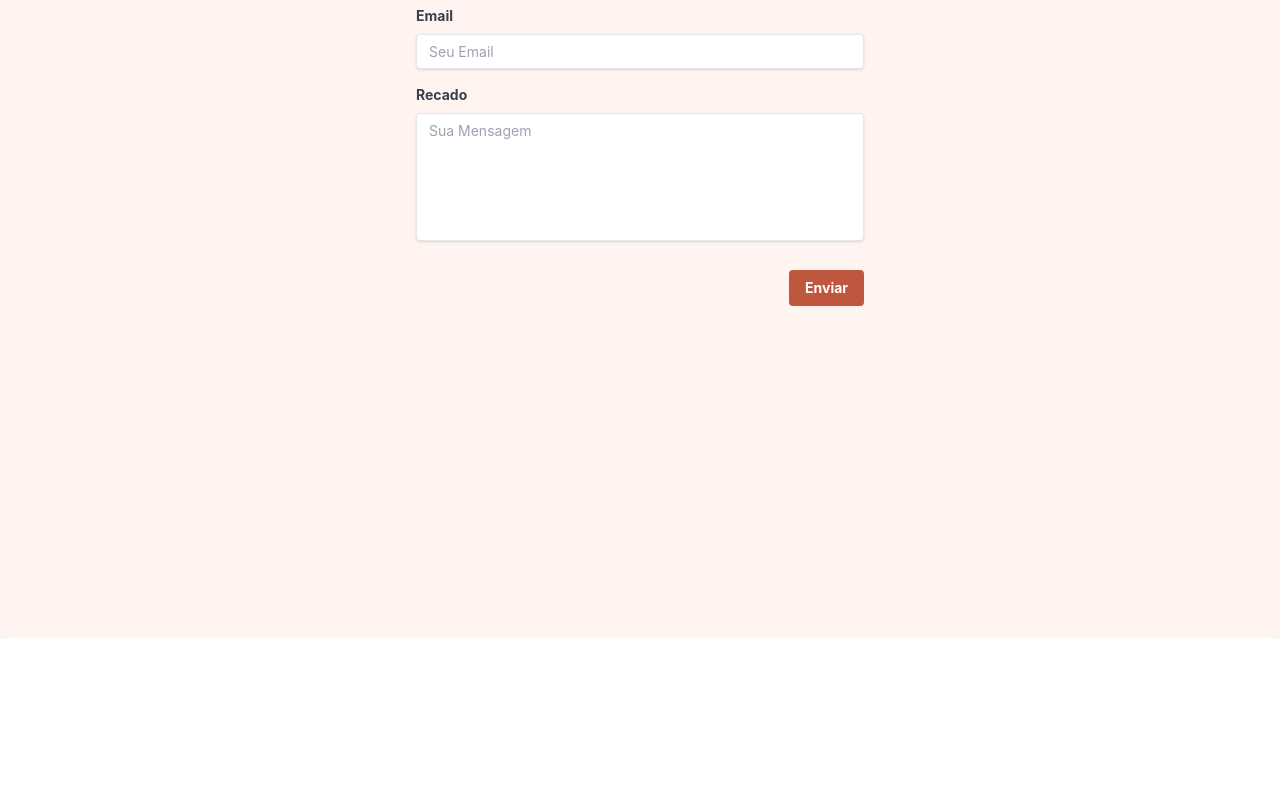
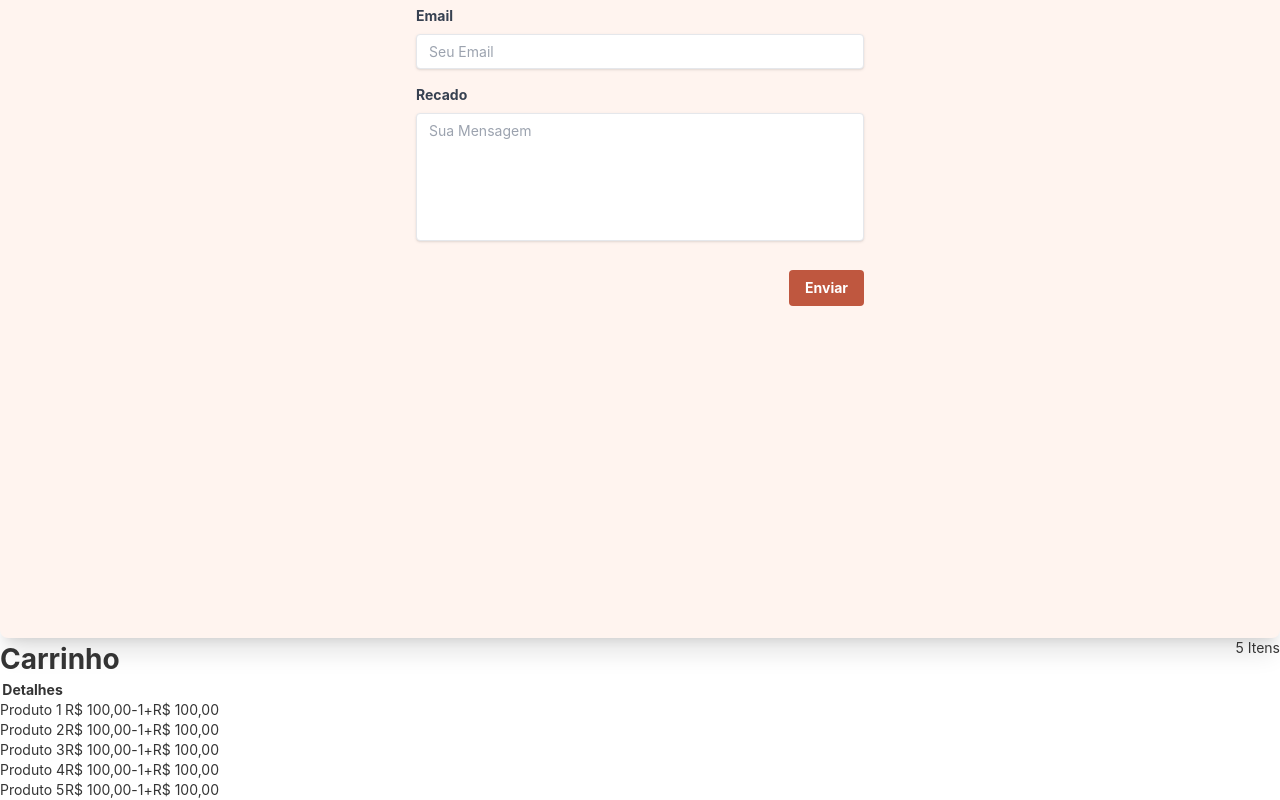
Before and after one commit to PedroLucasNeto/GiftList, a React (Vite) app: page / in a window 1280 px wide. Shown: the part 4212-5012 px from the top of the page. Before the commit the page ends 4850 px from the top, so only its background shows below. Built offline with nearby package versions, Linux system fonts and the light colour scheme; a web font is replaced by a local one.

Commit message:
feat: context

```diff
--- a/src/Pages/Home.tsx
+++ b/src/Pages/Home.tsx
@@ -1,16 +1,18 @@
-import { BackToTop } from '../components/BackToTop';
-import Contact from './Home/components/Contact/Contact';
-import Countdown from './Home/components/Countdown/Countdown';
-import Gallery from './Home/components/Gallery/Gallery';
-import GiftList from './Home/components/Gifts/GiftList';
-import { HomeBanner } from './Home/components/HomeBanner/HomeBanner';
-import OurStory from './Home/components/OurStory.tsx/OurStory';
-import Welcome from './Home/components/Welcome/Welcome';
+import { BackToTop } from "../components/BackToTop";
+import { Cart } from "../components/Cart";
+import { CartProvider } from "../context/CartContext";
+import Contact from "./Home/components/Contact/Contact";
+import Countdown from "./Home/components/Countdown/Countdown";
+import Gallery from "./Home/components/Gallery/Gallery";
+import GiftList from "./Home/components/Gifts/GiftList";
+import { HomeBanner } from "./Home/components/HomeBanner/HomeBanner";
+import OurStory from "./Home/components/OurStory.tsx/OurStory";
+import Welcome from "./Home/components/Welcome/Welcome";
 
 const Home = () => {
   return (
-    <>
-      <div className='min-h-screen'>
+    <CartProvider>
+      <div className="min-h-screen">
         <HomeBanner />
         <Countdown />
         <Welcome />
@@ -19,8 +21,9 @@ const Home = () => {
         <GiftList />
         <Contact />
         <BackToTop />
+        <Cart />
       </div>
-    </>
+    </CartProvider>
   );
 };
 
--- a/src/Pages/Home/components/Gifts/GiftCard.tsx
+++ b/src/Pages/Home/components/Gifts/GiftCard.tsx
@@ -6,6 +6,7 @@ interface GiftCardProps {
   description: string;
   descriptionLeft: boolean;
   price: number;
+  addItemToCart: () => void;
 }
 
 const GiftCard = ({
@@ -14,6 +15,7 @@ const GiftCard = ({
   descriptionLeft,
   description,
   price,
+  addItemToCart,
 }: GiftCardProps) => {
   // const [quantity, setQuantity] = useState(0);
 
@@ -28,21 +30,24 @@ const GiftCard = ({
   // };
 
   return (
-    <div className='space-y-4 bg-white min-w-[300px] w-320 sm:w-full md:w-[600px] max-h-64 p-4 sm:p-8 rounded-md '>
+    <div className="space-y-4 bg-white min-w-[300px] w-320 sm:w-full md:w-[600px] max-h-64 p-4 sm:p-8 rounded-md ">
       <div
         className={`flex w-full gap-2 sm-flex-col justify-between ${
-          descriptionLeft ? '' : 'flex-row-reverse'
+          descriptionLeft ? "" : "flex-row-reverse"
         }`}
       >
-        <button className='bg-black text-white hover:bg-gray-700 h-fit text-[9px] sm:text-sm p-2  sm:px-8 rounded-md self-end '>
+        <button
+          className="bg-black text-white hover:bg-gray-700 h-fit text-[9px] sm:text-sm p-2 sm:px-8 rounded-md self-end"
+          onClick={addItemToCart}
+        >
           Presentear
         </button>
         <div
           className={`flex gap-2 sm:gap-8 ${
-            descriptionLeft ? '' : 'flex-row-reverse'
+            descriptionLeft ? "" : "flex-row-reverse"
           }`}
         >
-          <div className='flex flex-col justify-between'>
+          <div className="flex flex-col justify-between">
             {/* <h3>{itemName}</h3> */}
             <p>{description}</p>
             <p>R${price.toFixed(2)}</p>
@@ -50,7 +55,7 @@ const GiftCard = ({
           <img
             src={itemImage}
             alt={itemName}
-            className='w-20 h-20 sm:w-48 sm:h-48 rounded-full'
+            className="w-20 h-20 sm:w-48 sm:h-48 rounded-full"
           />
         </div>
       </div>
--- a/src/Pages/Home/components/Gifts/GiftList.tsx
+++ b/src/Pages/Home/components/Gifts/GiftList.tsx
@@ -1,7 +1,10 @@
+import { useCart } from "../../../../context/CartContext";
 import GiftCard from "./GiftCard";
 import { GiftInfo } from "./GiftInfo";
 
 const GiftList = () => {
+  const { addItemToCart } = useCart();
+
   const items = [
     {
       itemName: "Item 1",
@@ -25,7 +28,7 @@ const GiftList = () => {
       descriptionLeft: false,
     },
   ];
-  // Lógica para a lista de presentes aqui
+
   return (
     <section
       id="gifts"
@@ -35,6 +38,7 @@ const GiftList = () => {
       <div className="space-y-4 flex flex-col justify-center align-center items-center">
         {items.map((item, index) => (
           <GiftCard
+            addItemToCart={() => addItemToCart}
             key={index}
             itemName={item.itemName}
             itemImage={item.itemImage}
--- a/src/components/Cart.tsx
+++ b/src/components/Cart.tsx
@@ -1,3 +1,47 @@
+import { useState } from "react";
+
 export const Cart = () => {
-  return <div>Cart</div>;
+  const [isOpen, setIsOpen] = useState(false);
+  const items = [1, 2, 3, 4, 5];
+  const fields = [
+    {
+      name: "Detalhes",
+      price: "Preço",
+      quantity: "Quantidade",
+      total: "Total",
+    },
+  ];
+  return (
+    <div id="cart-modal" className="w-full h-full">
+      <header className="flex justify-between">
+        <h3>Carrinho</h3>
+        <p>{items.length} Itens</p>
+      </header>
+      <table className="table-auto">
+        <thead>
+          <tr>
+            {fields.map((field, index) => {
+              return <th key={index}>{field.name}</th>;
+            })}
+          </tr>
+        </thead>
+        <tbody>
+          {items.map((item, index) => {
+            return (
+              <tr key={index}>
+                <td>Produto {item}</td>
+                <td>R$ 100,00</td>
+                <td>
+                  <button>-</button>
+                  <span>1</span>
+                  <button>+</button>
+                </td>
+                <td>R$ 100,00</td>
+              </tr>
+            );
+          })}
+        </tbody>
+      </table>
+    </div>
+  );
 };
--- /dev/null
+++ b/src/context/CartContext.tsx
@@ -0,0 +1,52 @@
+import { createContext, useState, useContext, ReactNode } from "react";
+
+type CartItem = {
+  itemName: "Item 1";
+  itemImage: "https://picsum.photos/id/15/2500/1667";
+  description: "lorem ipsum test";
+  price: 100;
+  descriptionLeft: false;
+};
+
+type CartContextType = {
+  cartItems: CartItem[];
+  addItemToCart: (item: CartItem) => void;
+  removeItemFromCart: (itemName: string) => void;
+  clearCart: () => void;
+};
+
+const CartContext = createContext<CartContextType>({
+  cartItems: [],
+  addItemToCart: () => {},
+  removeItemFromCart: () => {},
+  clearCart: () => {},
+});
+
+type CartProviderProps = {
+  children: ReactNode;
+};
+export const CartProvider = ({ children }: CartProviderProps) => {
+  const [cartItems, setCartItems] = useState<CartItem[]>([]);
+
+  const addItemToCart = (item: CartItem) => {
+    setCartItems([...cartItems, item]);
+  };
+
+  const removeItemFromCart = (itemName: string) => {
+    setCartItems(cartItems.filter((item) => item.itemName !== itemName));
+  };
+
+  const clearCart = () => {
+    setCartItems([]);
+  };
+
+  return (
+    <CartContext.Provider
+      value={{ cartItems, addItemToCart, removeItemFromCart, clearCart }}
+    >
+      {children}
+    </CartContext.Provider>
+  );
+};
+
+export const useCart = () => useContext(CartContext);
```
